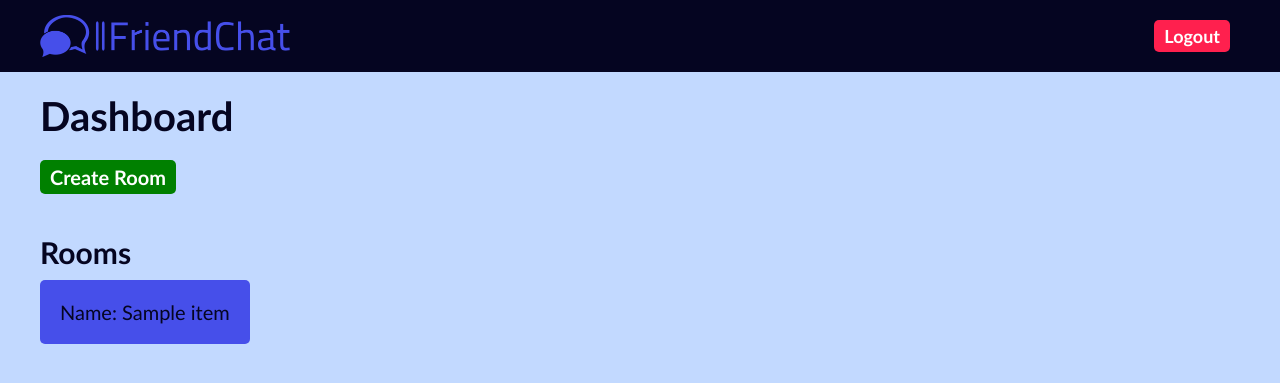
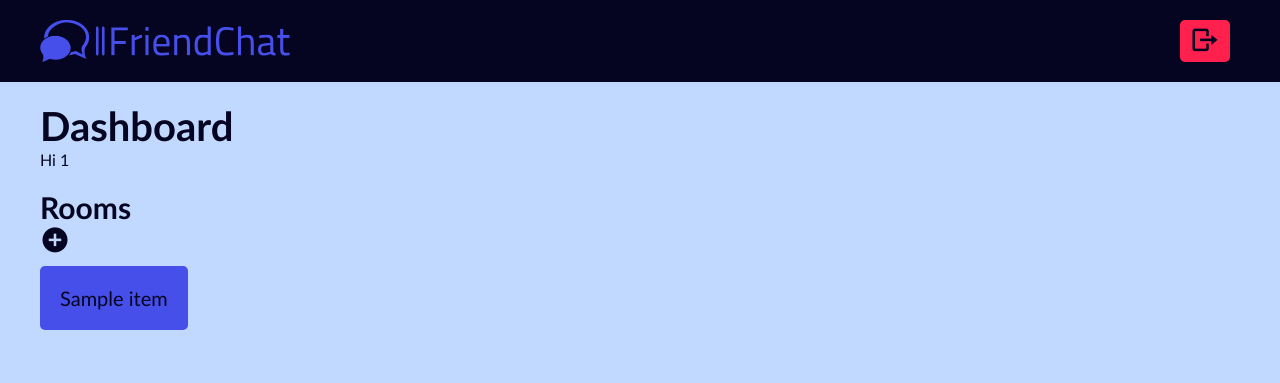
Before and after one commit to ahadazizjaffer2/FriendChat-App, a Flask app: page /dashboard in a window 1280 px wide. Shown: the top 383 px of the page. Run offline with Flask 3, Linux system fonts and the light colour scheme; a user stored in the database is signed in; a database or web service that is not in the repository returns one stand-in record (values such as "Sample title").

Commit message:
Update dashboard.html

```diff
--- a/templates/dashboard.html
+++ b/templates/dashboard.html
@@ -13,6 +13,10 @@
       type="image/png"
       href="{{ url_for('static', filename='favicon.png') }}"
     />
+    <link
+      href="https://unpkg.com/boxicons@2.1.4/css/boxicons.min.css"
+      rel="stylesheet"
+    />
   </head>
   <body>
     <nav>
@@ -22,25 +26,29 @@
           src="{{ url_for('static', filename='logo-left.png') }}"
         />
         {% if current_user.is_authenticated %}
-        <a href="/logout"><button class="logoutbtn">Logout</button></a>
+        <a href="/logout">
+          <button class="logoutbtn">
+            <i class="bx bx-log-out bx-flip-horizontal"></i></button
+        ></a>
         {% endif %}
       </div>
     </nav>
     <div class="outerlayer">
       <div class="innerlayer">
         <h1>Dashboard</h1>
+        <h>Hi {{current_user.username}}</h>
         {% if current_user.is_authenticated %}
-        <a href="/create-room"
-          ><button class="createroom">Create Room</button></a
-        >
-        {% endif %} {% if current_user.is_authenticated %}
-        <h4>Rooms</h4>
+        <div class="roomsheading">
+          <h4>Rooms</h4>
+          <div></div>
+          {% if current_user.is_authenticated %}
+          <a href="/create-room"><i class="bx bxs-plus-circle"></i></a>
+          {% endif %}
+        </div>
         <ul class="roomscontainer">
           {% for room in rooms %}
           <li class="roomcard">
-            <a href="/rooms/{{ room._id.room_id }}/"
-              >Name: {{ room.room_name }}</a
-            >
+            <a href="/rooms/{{ room._id.room_id }}/">{{ room.room_name }}</a>
           </li>
           {% endfor %}
         </ul>
```
